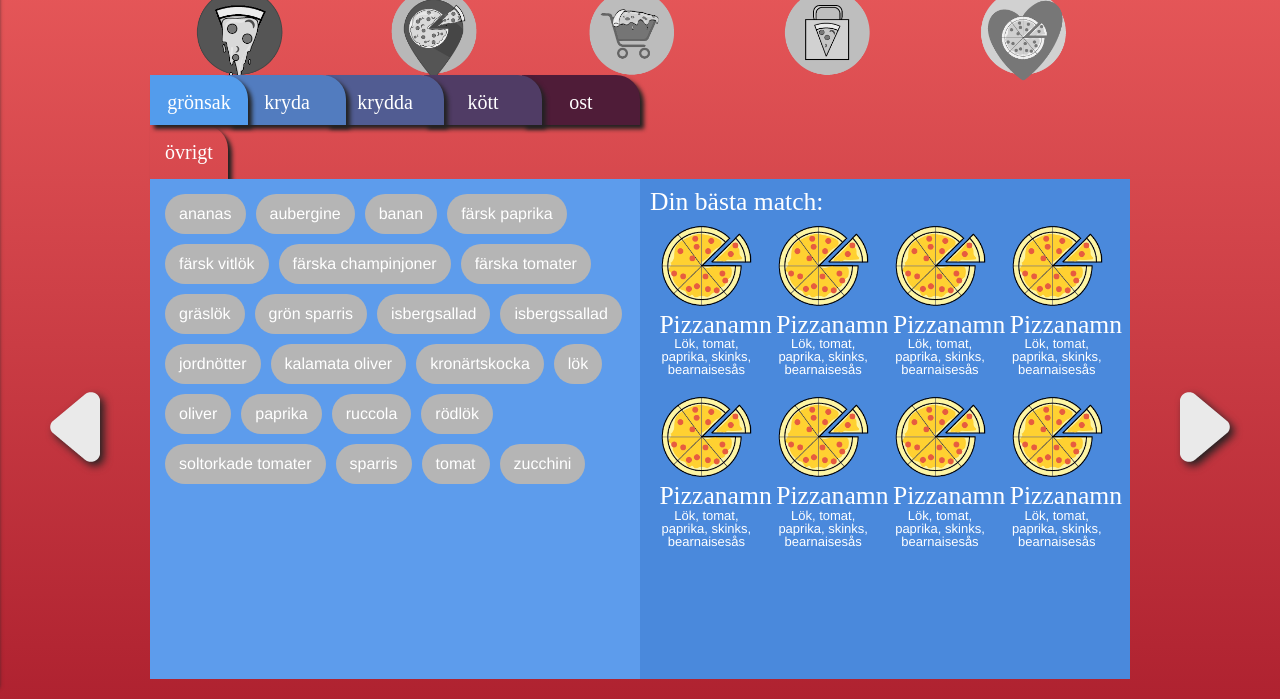
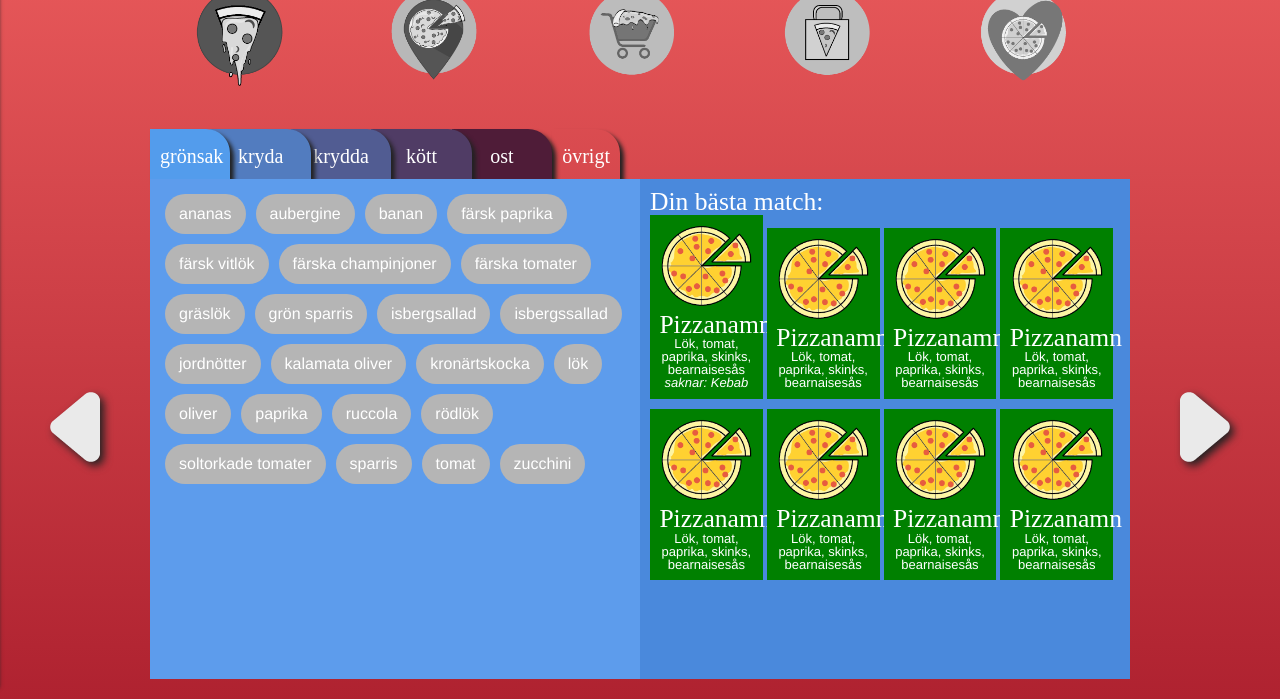
Before and after one commit to TheSwedishScout/pizzajakten, a PHP site: page / in a window 1280 px wide. Shown: the part 116-815 px from the top of the page. Run offline with PHP 8.4, Linux system fonts and the light colour scheme; data comes from the database, SQL or seed files in the repository; a stand-in replaces the project's code that opens the database connection; some libraries are stand-ins or nearby versions.

Commit message:
stat på pizzalayout

```diff
--- a/css/main.css
+++ b/css/main.css
@@ -203,7 +203,7 @@
 	align-self: end;
 	/*Horizontal list*/
 	display: grid;
-	grid-template-columns: repeat(5, 1fr 20px);
+	grid-template-columns: repeat(6, 1fr 20px);
 	grid-template-rows: 50px;
 	/*justify-items: stretch;*/
 }
@@ -387,9 +387,17 @@
     text-align: center;
     padding: 2%;
     display: inline-block;
+    background: green;
+    margin-bottom: 10px;
 }
 
 .resultatInner h3{
     font-family: helvetica;
     font-size: small;
 }
+
+.resultatInner h4{
+    font-family: helvetica;
+    font-style: italic;
+    font-size: small;
+}
--- a/index.php
+++ b/index.php
@@ -31,7 +31,7 @@
 	<h2>Din bästa match:</h2>
 
     <ul class="resultat">
-        <li class="resultatInner"><h2><img src="images/pizza6.png"> Pizzanamn</h2><h3>Lök, tomat, paprika, skinks, bearnaisesås</h3></li>
+        <li class="resultatInner"><h2><img src="images/pizza6.png"> Pizzanamn</h2><h3>Lök, tomat, paprika, skinks, bearnaisesås</h3><h4>saknar: Kebab</h4></li>
          <li class="resultatInner"><h2><img src="images/pizza6.png"> Pizzanamn</h2><h3>Lök, tomat, paprika, skinks, bearnaisesås</h3></li>
          <li class="resultatInner"><h2><img src="images/pizza6.png"> Pizzanamn</h2><h3>Lök, tomat, paprika, skinks, bearnaisesås</h3></li>
          <li class="resultatInner"><h2><img src="images/pizza6.png"> Pizzanamn</h2><h3>Lök, tomat, paprika, skinks, bearnaisesås</h3></li>
```
